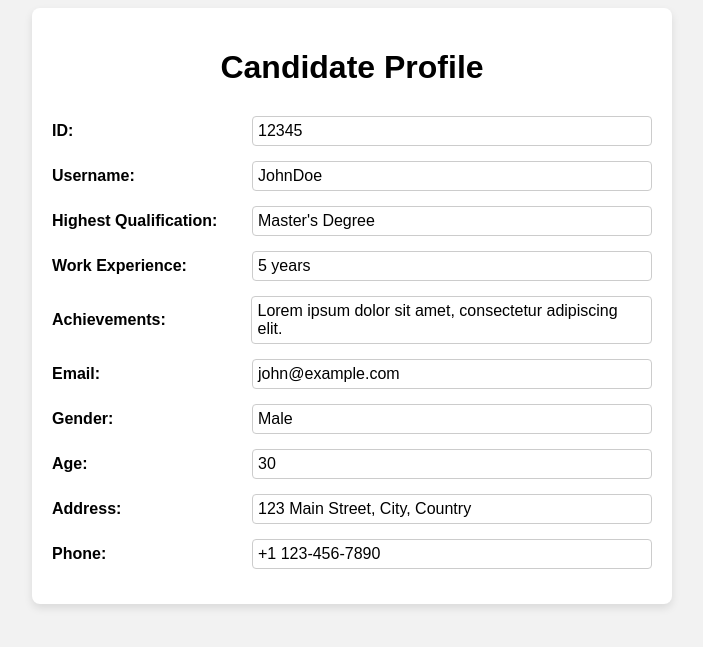
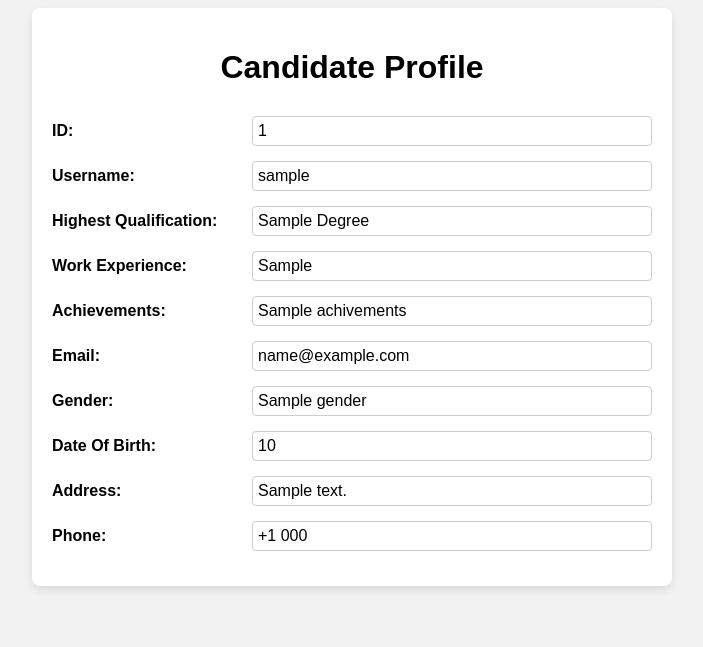
Before and after one commit to hemareddy123/ProjectK-Soen6011summer2023, a Flask app: template Sprint 2/code/templates/studentProfile.html in a window 1280 px wide. Shown: the top 647 px of the page, without its empty margins (288-991 px from the left). Run offline with Flask 3, Linux system fonts and the light colour scheme; the template is opened without the code that fills it: most values are stand-ins (such as "Sample title", 1, 10 or a date in 2020); data that the repository does not hold is empty.

Commit message:
Student profile submission and saving and showing on ui

```diff
--- a/Sprint 2/code/Models/JobPosting.py
+++ b/Sprint 2/code/Models/JobPosting.py
@@ -14,7 +14,6 @@ class JobPosting(db.Model):
 
     def __init__(self, title, description,startDate,endDate,location,jobType):
 
-        print("you camed?")
         self.title = title.lower()
         self.description = description.lower()
         self.location = location.lower()
--- a/Sprint 2/code/Models/Student.py
+++ b/Sprint 2/code/Models/Student.py
@@ -16,14 +16,14 @@ class Student(db.Model):
     phone = db.Column(db.String(15), nullable=True)
 
 
-    def __init(self,username,highestQualification,work_experience,achievements,email,gender,age,address,phone):
+    def __init__(self,username,highestQualification,work_experience,achivements,email,gender,age,address,phone):
         self.username = username
         self.highestQualification = highestQualification
         self.work_experience = work_experience
-        self.achievements = achievements
+        self.achivements = achivements
         self.email = email
         self.gender = gender
-        self.age = age
+        self.age = datetime.strptime(age, "%Y-%m-%d")
         self.address = address
         self.phone = phone
 
--- a/Sprint 2/code/Resource/StudentController.py
+++ b/Sprint 2/code/Resource/StudentController.py
@@ -5,9 +5,10 @@ from flask import url_for
 _user_parser = reqparse.RequestParser()
 _user_parser.add_argument('username', type=str, required=False, help='Add the username into the system')
 _user_parser.add_argument('highestQualification', type=str, required=False, help='Add the highestQualification into the system')
-_user_parser.add_argument('work_experience', type=int, required=False, help='Add the work_experience into the system')
+_user_parser.add_argument('work_experience', type=str, required=False, help='Add the work_experience into the system')
 _user_parser.add_argument('achivements', type=str, required=False, help='Add the achivements into the system')
 _user_parser.add_argument('email', type=str, required=False, help='Add the email into the system')
+_user_parser.add_argument('gender', type=str, required=False, help='Add the gender into the system')
 _user_parser.add_argument('age', type=str, required=False, help='Add the age into the system')
 _user_parser.add_argument('address', type=str, required=False, help='Add the address into the system')
 _user_parser.add_argument('phone', type=str, required=False, help='Add the phone number into the system')
@@ -17,4 +18,4 @@ class CrStudent(Resource):
         data = _user_parser.parse_args()
         student = Student(**data)
         student.save_to_db()
-        return "student profile created"
+        return {'studentId': student.id, 'msg': 'student created success'}
--- a/Sprint 2/code/Resource/UserController.py
+++ b/Sprint 2/code/Resource/UserController.py
@@ -20,9 +20,9 @@ class UserLogin(Resource):
         user = User.get_user_by_username(data['username'])
         if user and bcrypt.check_password_hash(user.password,data['password']):
             if user.usertype == "employer":
-                return {'message' : 'success', 'name' : user.username, 'redirect_url': url_for('emp_dashboard')}
+                return {'message' : 'success','type':'employer', 'name' : user.username, 'redirect_url': url_for('emp_dashboard')}
             elif user.usertype == "student":
-                return {'message' : 'success', 'name': user.username, 'redirect_url': url_for('student_dashboard')}
+                return {'message' : 'success','type':'student' ,'redirect_url': url_for('studentProfileForm')}
 
             return "user logined success"
         else:
--- a/Sprint 2/code/app.py
+++ b/Sprint 2/code/app.py
@@ -41,11 +41,19 @@ def emp_dashboard():
                             students=students,
                             selectedStudents=selectedStudents)
 
-@app.route('/studentProfile')
-def student_dashboard():
+@app.route('/studentProfileForm')
+def studentProfileForm():
     return render_template('studentProfileForm.html')
 
+@app.route('/studentDashBoard')
+def student_dashboard():
+    return render_template('studentDashboard.html')
 
+@app.route('/studentProfile')
+def student_profile():
+    studentId = request.args.get('id')
+    student = Student.get_user_by_id(studentId)
+    return render_template('studentProfile.html',student=student)
 
 def student_dashboard():
     username = request.args.get()
@@ -53,7 +61,7 @@ def student_dashboard():
 api.add_resource(UserLogin,"/login")
 api.add_resource(CrUser,"/signUp")
 api.add_resource(CrJobPosting,"/postJob")
-api.add_resource(CrStudent,"/studentProfile")
+api.add_resource(CrStudent,"/studentProfilePostReq")
 api.add_resource(CrEmpStud,"/selectStudent")
 
 if __name__ == '__main__':
--- a/Sprint 2/code/templates/studentProfile.html
+++ b/Sprint 2/code/templates/studentProfile.html
@@ -49,43 +49,43 @@
         <h1>Candidate Profile</h1>
         <div class="profile-field">
             <label>ID:</label>
-            <span>12345</span>
+            <span> {{ student.id }}</span>
         </div>
         <div class="profile-field">
             <label>Username:</label>
-            <span>JohnDoe</span>
+            <span> {{ student.username }}</span>
         </div>
         <div class="profile-field">
             <label>Highest Qualification:</label>
-            <span>Master's Degree</span>
+            <span> {{ student.highestQualification }} Degree</span>
         </div>
         <div class="profile-field">
             <label>Work Experience:</label>
-            <span>5 years</span>
+            <span> {{ student.work_experience }}</span>
         </div>
         <div class="profile-field">
             <label>Achievements:</label>
-            <span>Lorem ipsum dolor sit amet, consectetur adipiscing elit.</span>
+            <span> {{ student.achivements }} </span>
         </div>
         <div class="profile-field">
             <label>Email:</label>
-            <span>john@example.com</span>
+            <span> {{ student.email }}</span>
         </div>
         <div class="profile-field">
             <label>Gender:</label>
-            <span>Male</span>
+            <span> {{ student.gender }}</span>
         </div>
         <div class="profile-field">
-            <label>Age:</label>
-            <span>30</span>
+            <label>Date Of Birth:</label>
+            <span> {{ student.age }}</span>
         </div>
         <div class="profile-field">
             <label>Address:</label>
-            <span>123 Main Street, City, Country</span>
+            <span> {{ student.address }}</span>
         </div>
         <div class="profile-field">
             <label>Phone:</label>
-            <span>+1 123-456-7890</span>
+            <span>+1 {{ student.phone }}</span>
         </div>
     </div>
 </body>
```
Also changed, not shown: Sprint 2/code/static/scripts/controllers.js (+26 -7 lines).
